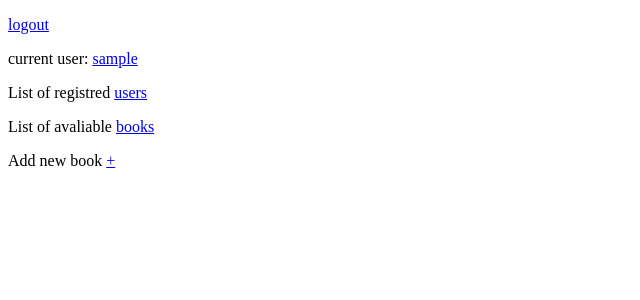
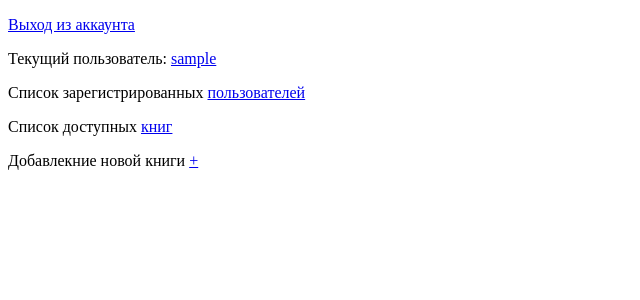
Before and after one commit to Tacorte/HomeLibrary, a Django app: page / in a window 1280 px wide. Shown: the top 300 px of the page, without its empty margins (0-640 px from the left). Run offline with Django 3.2, Linux system fonts and the light colour scheme; the visitor is signed in with stand-in values (Sample User, id 1).

Commit message:
add russian

```diff
--- a/UserInterfaceapp/templates/UserInterfaceapp/allbooks.html
+++ b/UserInterfaceapp/templates/UserInterfaceapp/allbooks.html
@@ -27,6 +27,6 @@
     <a href="{% url 'book_info' pk=place.pk %}"><li>{{ place }}</li></a>
 
         {% endfor %}
-    <a href = "{{back}}">Back</a>
+    <a href = "/">На главную</a>
 </body>
 </html>
--- a/UserInterfaceapp/templates/UserInterfaceapp/edit.html
+++ b/UserInterfaceapp/templates/UserInterfaceapp/edit.html
@@ -11,6 +11,5 @@
         {{ form.as_p }}
         <button type="submit" class="save btn btn-default">Save</button>
     </form>
-  <a href = "{{back}}">Back</a>
   </body>
 </html>
--- a/UserInterfaceapp/templates/UserInterfaceapp/welcome.html
+++ b/UserInterfaceapp/templates/UserInterfaceapp/welcome.html
@@ -6,27 +6,27 @@
 <body>
 <div>
     {% if not user.is_authenticated %}
-        <a href="register">registrate</a>
-        <p><a href="login">login</a></p>
+        <a href="register">Регистрация</a>
+        <p><a href="login">Авторизация</a></p>
     {% endif %}
     {% if user.is_authenticated %}
-        <p><a href="logout">logout</a></p>
+        <p><a href="logout">Выход из аккаунта</a></p>
     {% endif %}
 </div>
 {% if user.is_authenticated %}
     <div>
-        current user: <a href="{% url 'user_info' pk=pr %}">{{user_}}</a>
+        Текущий пользователь: <a href="{% url 'user_info' pk=pr %}">{{user_}}</a>
     </div>
 {% endif %}
 <div>
-    <p>List of registred <a href="{% url 'users_all' %}">users</a></p>
+    <p>Список зарегистрированных <a href="{% url 'users_all' %}">пользователей</a></p>
 </div>
 <div>
-    List of avaliable <a href="{% url 'books_all' %}">books</a>
+    Список доступных <a href="{% url 'books_all' %}">книг</a>
 </div>
 {% if user.is_authenticated %}
     <div>
-        <p>Add new book   <a href="{% url 'book_new' %}">+</a></p>
+        <p>Добавлекние новой книги   <a href="{% url 'book_new' %}">+</a></p>
     </div>
 {% endif %}
 
--- a/UserInterfaceapp/views.py
+++ b/UserInterfaceapp/views.py
@@ -16,7 +16,6 @@ def info(request):
 
 
 def edit_profile(request):
-    back = request.META.get('HTTP_REFERER')
     if not request.user.is_authenticated:
         return redirect('main')
     profile = request.user.profile
@@ -28,7 +27,7 @@ def edit_profile(request):
             return redirect('user_info', pk=request.user.pk,)
     else:
         form = ProfileForm(instance=profile)
-    return render(request, 'UserInterfaceapp/edit.html', {'form': form, 'back': back})
+    return render(request, 'UserInterfaceapp/edit.html', {'form': form,})
 
 
 def show_booklist(request, pk):
@@ -43,13 +42,14 @@ def show_booklist(request, pk):
 
 def bookinfo(request, pk):
     back = request.META.get('HTTP_REFERER')
+    user = request.user.profile
     try:
         book = Book_in_library.objects.get(pk=pk)
     except Book_in_library.DoesNotExist:
         return redirect('book_list')
     genres = Book_genre.objects.filter(book=book)
     authors = Book_author.objects.filter(book=book)
-    return render(request, 'UserInterfaceapp/bookinfo.html', {'back': back, 'book': book, 'genres': genres, 'authors': authors})
+    return render(request, 'UserInterfaceapp/bookinfo.html', {'user': user,'back': back, 'book': book, 'genres': genres, 'authors': authors})
 
 
 def user(request, pk):
@@ -62,23 +62,21 @@ def user(request, pk):
 
 
 def allusers(request):
-    back = request.META.get('HTTP_REFERER')
     users = Profile.objects.all()
-    return render(request, 'UserInterfaceapp/allusers.html', {'back': back, 'users': users})
+    return render(request, 'UserInterfaceapp/allusers.html', {'users': users})
 
 
 def allbooks(request):
-    back = request.META.get('HTTP_REFERER')
     books = Book_in_library.objects.all()
     if request.method == "GET":
-        return render(request, 'UserInterfaceapp/allbooks.html', {'back': back, 'books': books})
+        return render(request, 'UserInterfaceapp/allbooks.html', {'books': books})
     if request.method == "POST":
         queryset = Book_in_library.objects.all()
         q = request.POST.get("q")
         object_list = None
         if q:
             object_list = queryset.filter(Q(title__icontains=q))
-        return render(request, 'UserInterfaceapp/allbooks.html', {'back': back, 'books': books, 'object_list': object_list})
+        return render(request, 'UserInterfaceapp/allbooks.html', {'books': books, 'object_list': object_list})
 
 
 @login_required
```
Also changed, not shown: UserInterfaceapp/forms.py (+13 -1 lines), UserInterfaceapp/templates/UserInterfaceapp/allusers.html (+8 -2 lines), UserInterfaceapp/templates/UserInterfaceapp/bookinfo.html (+10 -3 lines), UserInterfaceapp/templates/UserInterfaceapp/user_book_list.html (+11 -3 lines).
